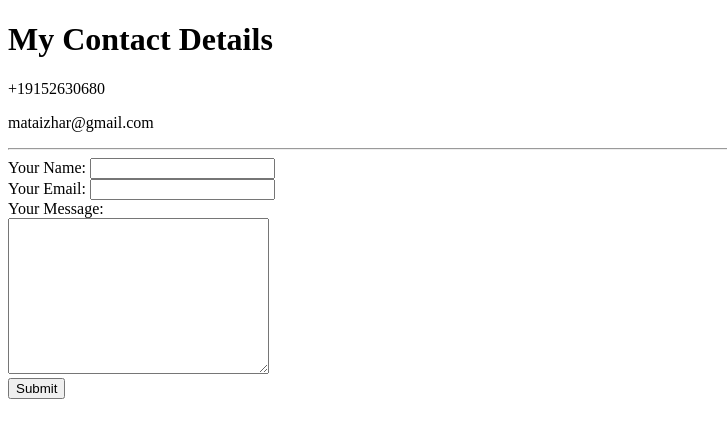
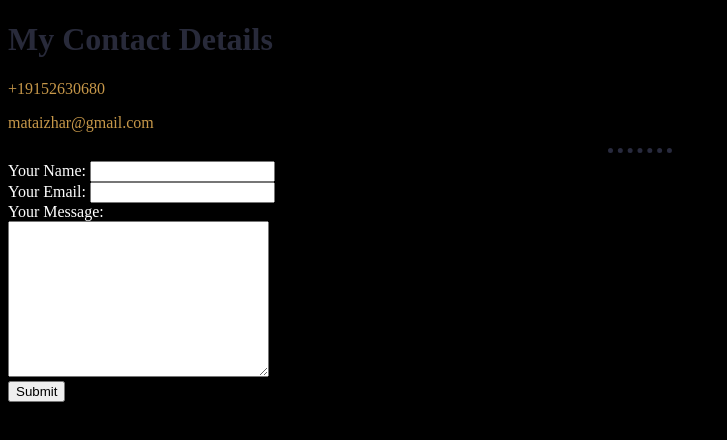
Before and after one commit to izharmata/cv, a plain HTML site: page contact.html in a window 1280 px wide. Shown: the whole page, without its empty margins (0-727 px from the left). Drawn offline with Linux system fonts and the light colour scheme.

Commit message:
Updated CSS Paths

```diff
--- a/contact.html
+++ b/contact.html
@@ -3,6 +3,7 @@
 <head>
     <meta charset="UTF-8">
     <title>Contact Info</title>
+    <link rel="stylesheet" href="css/styles.css">
 </head>
 <body>
     <h1>My Contact Details</h1>
--- /dev/null
+++ b/css/styles.css
@@ -0,0 +1,29 @@
+body {
+    background-color: #000000;
+}
+
+hr {
+    border-style: none;
+    border-top-style: dotted;
+    border-color: #282A3e;
+    border-width: 5px;
+    width: 5%;
+}
+h1{
+    color: #282A3A;
+}
+h3 {
+    color: #735F32;
+}
+p {
+    color: #C69749;
+}
+li {
+    color: #C69749;
+}
+table {
+    color: #C69749;
+}
+label {
+    color: white;
+}
```
Also changed, not shown: hobbies.html (+1 -0 lines), index.html (+1 -1 lines).
